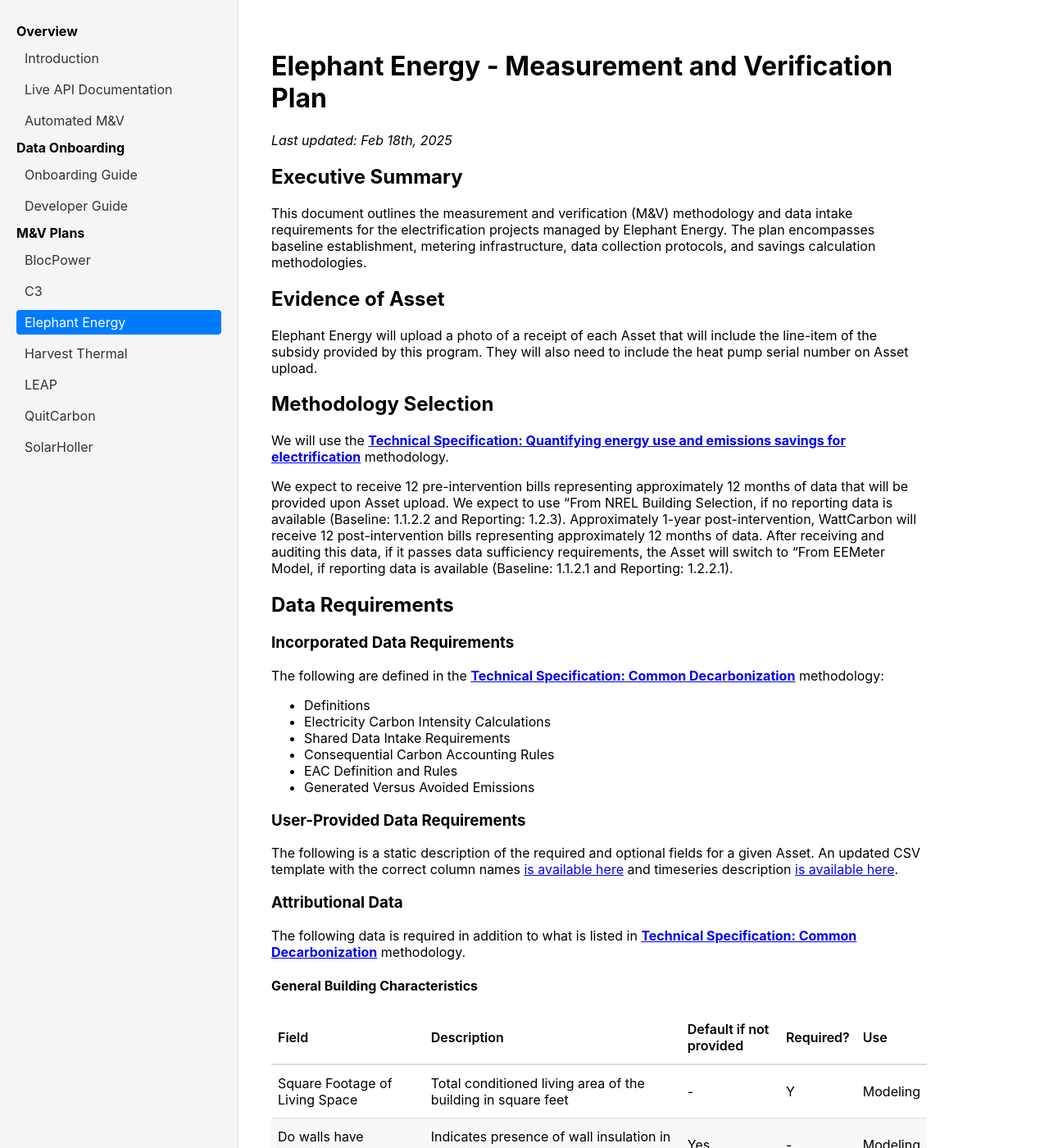
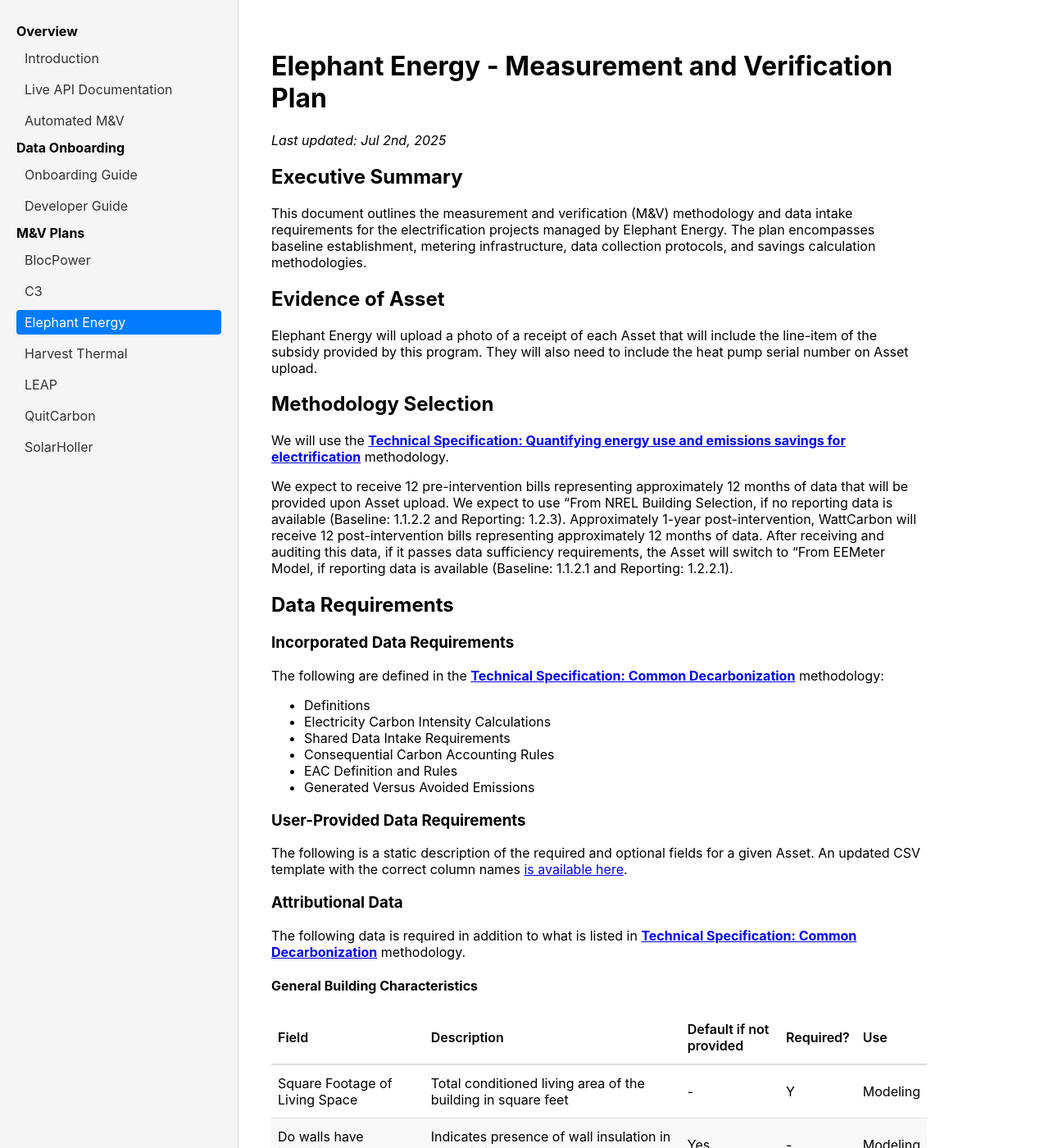
Before and after one commit to wattcarbon/docs.wattcarbon.com, a Jekyll site: the page built from _m-and-v/elephant-energy/plans/1.md, in a window 1280 px wide and 1400 px high. Shown: the whole window at 82% size. Built offline with Jekyll 4.4.1, drawn with Linux system fonts in a browser that asks for light colours.

Commit message:
Removed link to outdated timeseries endpoint

```diff
--- a/_m-and-v/elephant-energy/plans/1.md
+++ b/_m-and-v/elephant-energy/plans/1.md
@@ -32,7 +32,7 @@ The following are defined in the [**{{ site.links.m_and_v.shared.name }}**]({{ s
 
 ### User-Provided Data Requirements
 
-The following is a static description of the required and optional fields for a given Asset. An updated CSV template with the correct column names [is available here](https://api.wattcarbon.com/devices/csv/template/electrification_nrel_resstock_deemed) and timeseries description [is available here](https://api.wattcarbon.com/#tag/Devices/operation/upload_device_timeseries_devices__device_id__timeseries_post).
+The following is a static description of the required and optional fields for a given Asset. An updated CSV template with the correct column names [is available here](https://api.wattcarbon.com/devices/csv/template/electrification_nrel_resstock_deemed).
 
 ### Attributional Data
 
```
Also changed, not shown: other parts of _m-and-v/elephant-energy/plans/1.md (+1 -1 lines).
